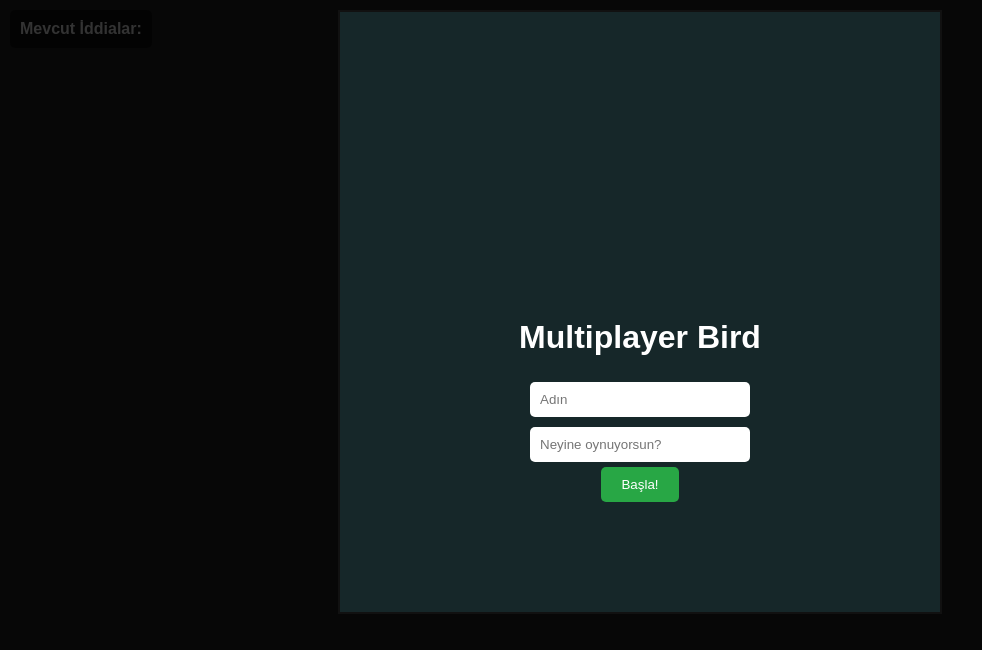
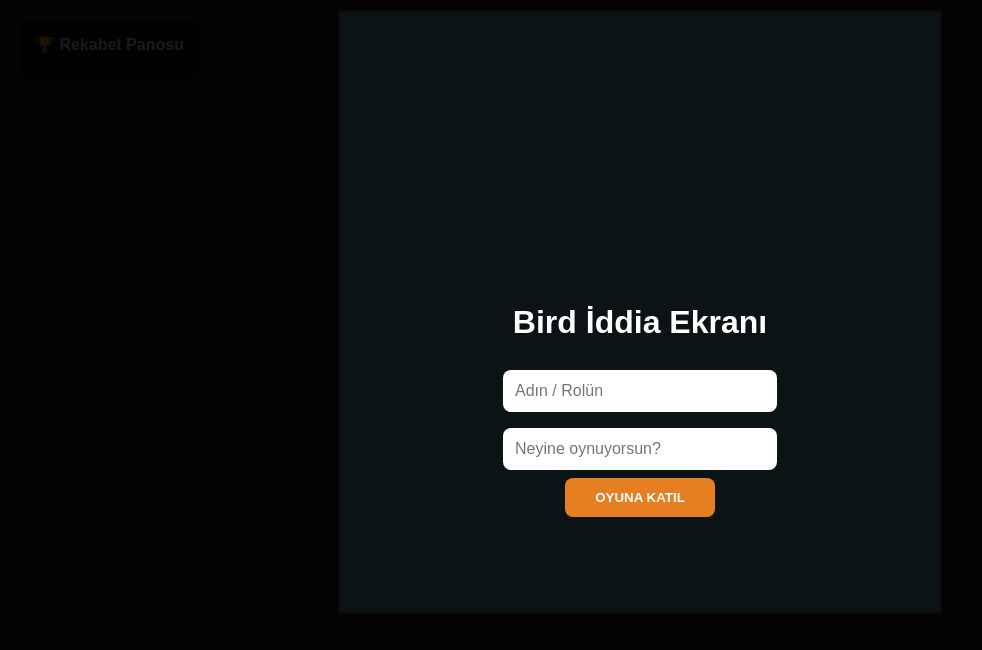
Before and after one commit to kimkirajon-eng/flappy, a website: page index.html in a window 1280 px wide. Shown: the whole page, without its empty margins (0-982 px from the left). Drawn offline with nearby package versions, Linux system fonts and the light colour scheme; no server answers.

Commit message:
Update index.html

```diff
--- a/index.html
+++ b/index.html
@@ -1,27 +1,28 @@
 <!DOCTYPE html>
 <html>
 <head>
-    <title>Multiplayer Bet Bird</title>
+    <meta charset="UTF-8">
+    <title>İddialı Bird</title>
     <style>
-        body { margin: 0; background: #222; color: white; font-family: sans-serif; display: flex; flex-direction: column; align-items: center; }
+        body { margin: 0; background: #222; color: white; font-family: sans-serif; display: flex; flex-direction: column; align-items: center; overflow: hidden; }
         canvas { border: 2px solid #555; background: #70c5ce; margin-top: 10px; }
-        #login { position: absolute; background: rgba(0,0,0,0.8); width: 100%; height: 100%; display: flex; flex-direction: column; justify-content: center; align-items: center; z-index: 10; }
-        input { padding: 10px; margin: 5px; width: 200px; border-radius: 5px; border: none; }
-        button { padding: 10px 20px; cursor: pointer; background: #28a745; color: white; border: none; border-radius: 5px; }
-        #bet-overlay { position: absolute; top: 10px; left: 10px; background: rgba(0,0,0,0.5); padding: 10px; border-radius: 5px; pointer-events: none; }
+        #login { position: absolute; background: rgba(0,0,0,0.9); width: 100%; height: 100%; display: flex; flex-direction: column; justify-content: center; align-items: center; z-index: 100; }
+        input { padding: 12px; margin: 8px; width: 250px; border-radius: 8px; border: none; font-size: 16px; }
+        button { padding: 12px 30px; cursor: pointer; background: #e67e22; color: white; border: none; border-radius: 8px; font-weight: bold; }
+        #overlay { position: absolute; top: 20px; left: 20px; background: rgba(0,0,0,0.6); padding: 15px; border-radius: 10px; pointer-events: none; min-width: 150px; }
     </style>
 </head>
 <body>
     <div id="login">
-        <h1>Multiplayer Bird</h1>
-        <input type="text" id="nick" placeholder="Adın">
+        <h1>Bird İddia Ekranı</h1>
+        <input type="text" id="nick" placeholder="Adın / Rolün">
         <input type="text" id="bet" placeholder="Neyine oynuyorsun?">
-        <button onclick="joinGame()">Başla!</button>
+        <button onclick="joinGame()">OYUNA KATIL</button>
     </div>
 
-    <div id="bet-overlay">
-        <strong>Mevcut İddialar:</strong>
-        <div id="bet-list"></div>
+    <div id="overlay">
+        <strong>🏆 Rekabet Panosu</strong>
+        <div id="bet-list" style="margin-top:10px;"></div>
     </div>
 
     <canvas id="gameCanvas" width="600" height="600"></canvas>
```
